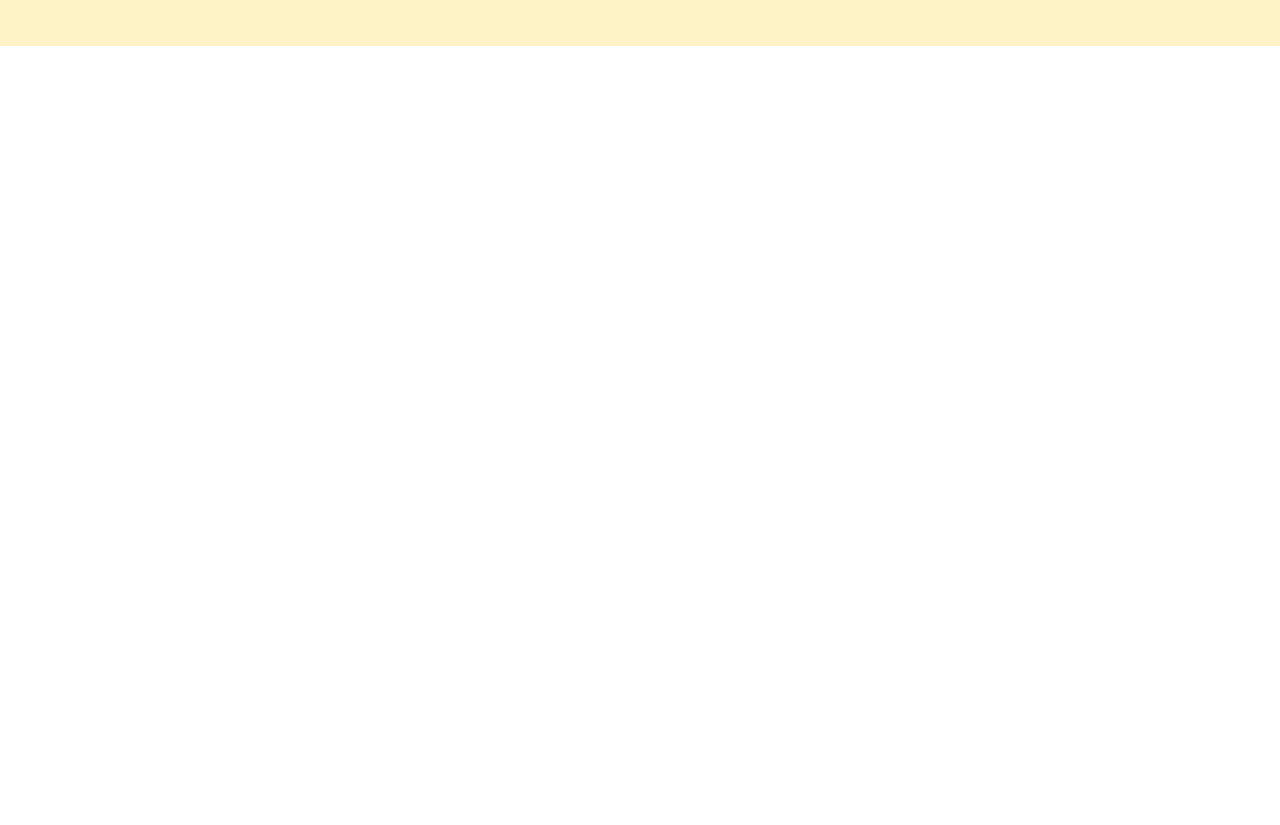
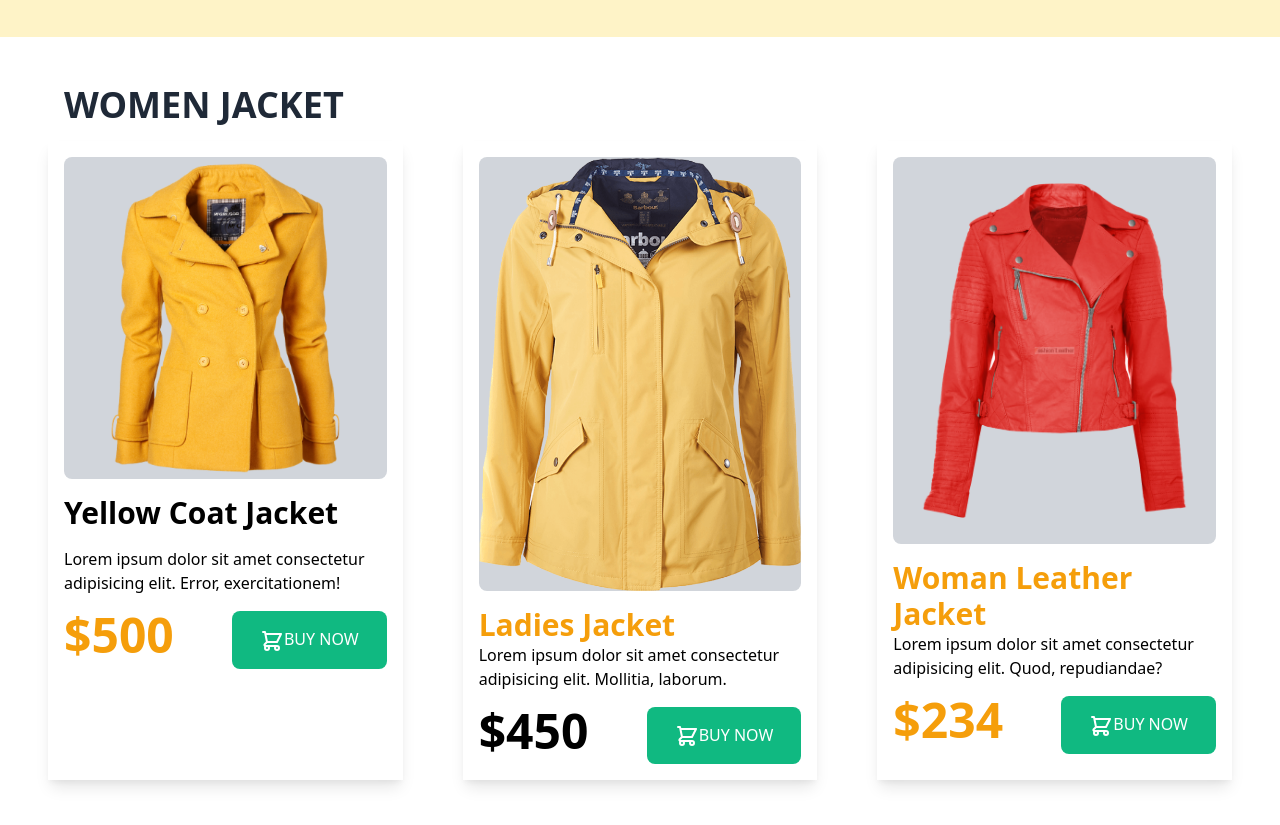
Before and after one commit to Owhab/penguin-fashion, a plain HTML site: page index.html in a window 1280 px wide. Shown: the part 537-1362 px from the top of the page. Before the commit the page ends 800 px from the top, so only its background shows below. Drawn offline with nearby package versions, Linux system fonts and the light colour scheme.

Commit message:
Women Jacket Section Completed

```diff
--- a/index.html
+++ b/index.html
@@ -11,7 +11,7 @@
 <body>
     <header>
 
-        <section class="bg-yellow-100 lg:flex justify-around items-center">
+        <section class="bg-yellow-100 lg:flex justify-around items-center px-4">
             <div class="space-y-4">
                 <h1 class="lg:text-8xl md:text-6xl sm:text-5xl text-5xl uppercase font-bold"> <span class="text-yellow-600">Be the penguin</span> <br> <span class="text-purple-900">of winter</span> </h1>
             <p class="w-1/2">Lorem Ipsum is simply dummy text of the printing
@@ -28,6 +28,56 @@
 
     </header>
     <main>
+        <!-- Women Jacket Section -->
+        <section class="mx-auto px-8 mx-auto my-12">
+            <h2 class="text-4xl mb-4 px-8 mx-auto font-bold uppercase text-gray-800">Women Jacket</h2>
+            <div class="grid lg:grid-cols-3 gap-7">
+                <div class="mx-4 shadow-lg">
+                   <div class="bg-gray-300 m-4 rounded-lg">
+                    <img src="images/jacket-1.png" alt="">
+                   </div>
+                   <h3 class="m-4 text-3xl font-bold">Yellow Coat Jacket</h3>
+                <p class="m-4">Lorem ipsum dolor sit amet consectetur adipisicing elit. Error, exercitationem!</p>
+                <div class="flex justify-between mx-4 my-4">
+                    <h3 class="text-5xl font-bold text-yellow-500"> $500 </h3>
+                    <button class="text-white px-7 py-4 bg-green-500 rounded-lg font-medium uppercase"><svg xmlns="http://www.w3.org/2000/svg" class="inline h-6 w-6" fill="none" viewBox="0 0 24 24" stroke="currentColor">
+                        <path stroke-linecap="round" stroke-linejoin="round" stroke-width="2" d="M3 3h2l.4 2M7 13h10l4-8H5.4M7 13L5.4 5M7 13l-2.293 2.293c-.63.63-.184 1.707.707 1.707H17m0 0a2 2 0 100 4 2 2 0 000-4zm-8 2a2 2 0 11-4 0 2 2 0 014 0z" />
+                      </svg>Buy Now</button>
+                </div>
+
+                </div>
+                <div class="mx-4 shadow-lg">
+                    <div class="bg-gray-300 m-4 rounded-lg">
+                        <img src="images/jacket-2.png" alt="">
+                    </div>
+                    <h3 class="text-3xl mx-4 font-bold text-yellow-500">Ladies Jacket</h3>
+                    <p class="mx-4">Lorem ipsum dolor sit amet consectetur adipisicing elit. Mollitia, laborum.</p>
+                    <div class="flex mx-4 justify-between  my-4">
+                        <h3 class="text-5xl font-bold">$450</h3>
+                        <button class="text-white px-7 py-4 bg-green-500 rounded-lg font-medium uppercase"><svg xmlns="http://www.w3.org/2000/svg" class="inline h-6 w-6" fill="none" viewBox="0 0 24 24" stroke="currentColor">
+                            <path stroke-linecap="round" stroke-linejoin="round" stroke-width="2" d="M3 3h2l.4 2M7 13h10l4-8H5.4M7 13L5.4 5M7 13l-2.293 2.293c-.63.63-.184 1.707.707 1.707H17m0 0a2 2 0 100 4 2 2 0 000-4zm-8 2a2 2 0 11-4 0 2 2 0 014 0z" />
+                          </svg>Buy Now</button>
+                    </div>
+                </div>
+                <div class="mx-4 shadow-lg">
+                    <div class="bg-gray-300 m-4 rounded-lg">
+                        <img class="p-4" src="images/jacket-3.png" alt="">
+                    </div>
+                    <h3 class="text-3xl font-bold mx-4 text-yellow-500">Woman Leather Jacket</h3>
+                    <p class="mx-4">Lorem ipsum dolor sit amet consectetur adipisicing elit. Quod, repudiandae?</p>
+                    <div class="flex m-4 justify-between">
+                        <h3 class="text-5xl font-bold text-yellow-500">$234</h3>
+                        <button class="text-white px-7 py-4 bg-green-500 rounded-lg font-medium uppercase"><svg xmlns="http://www.w3.org/2000/svg" class="inline h-6 w-6" fill="none" viewBox="0 0 24 24" stroke="currentColor">
+                            <path stroke-linecap="round" stroke-linejoin="round" stroke-width="2" d="M3 3h2l.4 2M7 13h10l4-8H5.4M7 13L5.4 5M7 13l-2.293 2.293c-.63.63-.184 1.707.707 1.707H17m0 0a2 2 0 100 4 2 2 0 000-4zm-8 2a2 2 0 11-4 0 2 2 0 014 0z" />
+                          </svg>Buy Now</button>
+                    </div>
+
+
+                </div>
+
+            </div>
+
+        </section>
 
     </main>
     <footer>
```
